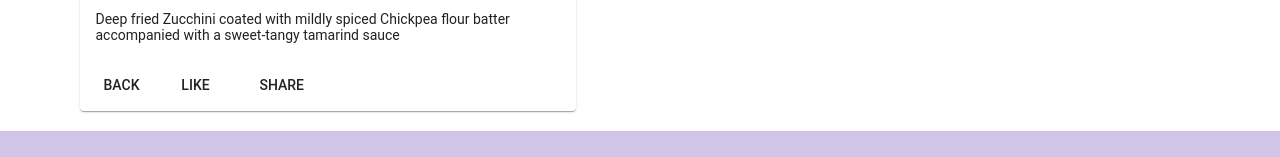
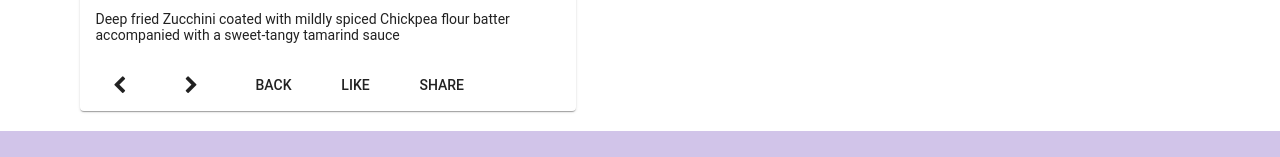
Before and after one commit to RishitaReddyChilla/Angular-conFusion-Application, an Angular app: page /dishdetail/1 in a window 1280 px wide. Shown: the part 951-1108 px from the top of the page. Built offline with nearby package versions, Linux system fonts and the light colour scheme.

Commit message:
RxJS - Params Observable - dishdetail (prev,next)

```diff
--- a/src/app/dishdetail/dishdetail.component.html
+++ b/src/app/dishdetail/dishdetail.component.html
@@ -17,6 +17,13 @@
             <p>{{dish.description}}</p>
         </mat-card-content>
         <mat-card-actions>
+          <button mat-button [routerLink] = "['/dishdetail',prev]" >
+            <span class= "fa fa-chevron-left fa-lg"></span>
+          </button>
+          <span class="flex-spacer"></span>
+        <button mat-button [routerLink]="['/dishdetail', next]">
+          <span class="fa fa-chevron-right fa-lg"></span>
+        </button>
             <button mat-button (click)="goBack()">BACK</button>
             <button mat-button>LIKE</button>
             <button mat-button>SHARE</button>
--- a/src/app/dishdetail/dishdetail.component.ts
+++ b/src/app/dishdetail/dishdetail.component.ts
@@ -3,6 +3,8 @@
 import { Location } from '@angular/common';//to track history
 import { Dish } from '../shared/dish';
 import { DishService } from '../services/dish.service';
+import { switchMap } from 'rxjs/operators';
+import { THIS_EXPR } from '@angular/compiler/src/output/output_ast';
 //hello
 
 /*const DISH = {
@@ -57,14 +59,30 @@
   //dish = DISH;
 //@Input()
   dish!: Dish;
+  dishIds!: string[];
+  prev!: string;
+  next!: string;
+
   constructor(private dishService: DishService ,
     private route: ActivatedRoute,
     private location: Location) { }
 
   ngOnInit(){
-    let id = this.route.snapshot.params['id'];
-    this.dishService.getDish(id)
-    .subscribe((dish) => this.dish = dish);
+   // let id = this.route.snapshot.params['id'];
+    this.dishService.getDishIds()
+    .subscribe((dishIds)=>this.dishIds = dishIds);
+
+   this.route.params.pipe(switchMap((params:Params) => this.dishService.getDish(params['id'])))
+    .subscribe((dish) => {
+      this.dish = dish; this.setPrevNext(dish.id);
+    });
+  }
+
+  setPrevNext(dishId:string){
+    const index =  this.dishIds.indexOf(dishId);
+    this.prev = this.dishIds[(this.dishIds.length + index - 1)%this.dishIds.length];
+    this.next = this.dishIds[(this.dishIds.length + index + 1)%this.dishIds.length];
+
   }
   goBack():void{
   this.location.back();
--- a/src/app/services/dish.service.ts
+++ b/src/app/services/dish.service.ts
@@ -68,4 +68,8 @@
     }
     */
 
+    getDishIds(): Observable<string[] | any>{
+      return of(DISHES.map(dish  => dish.id));
+    }
+
 }
```
